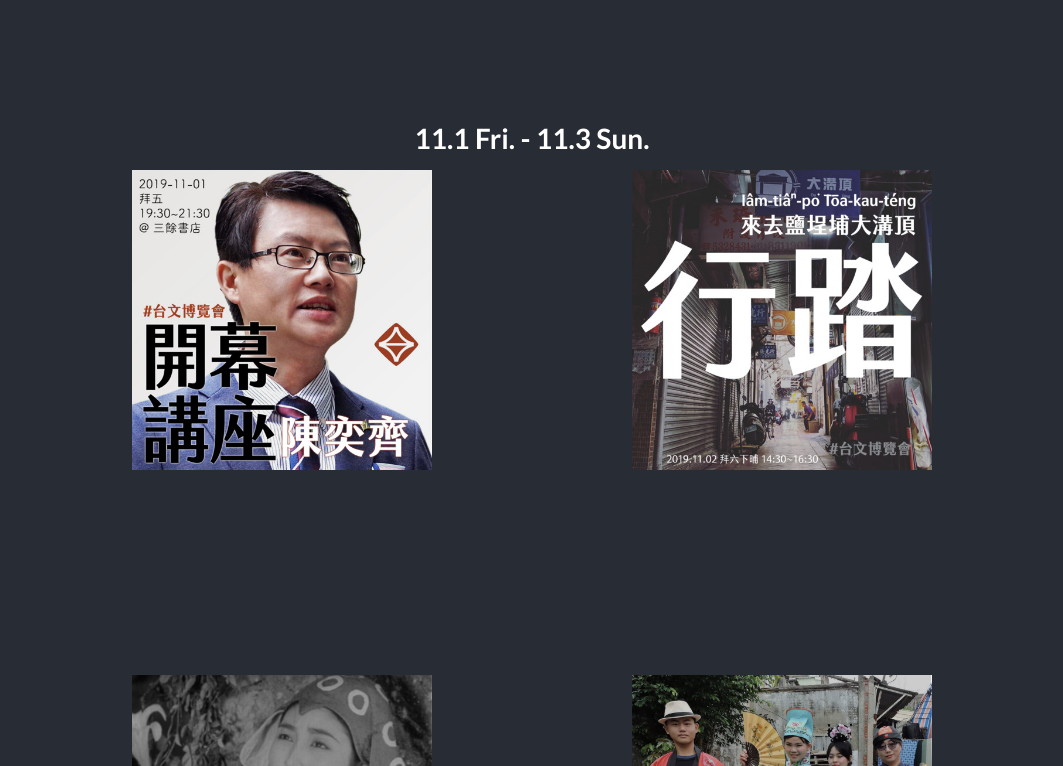
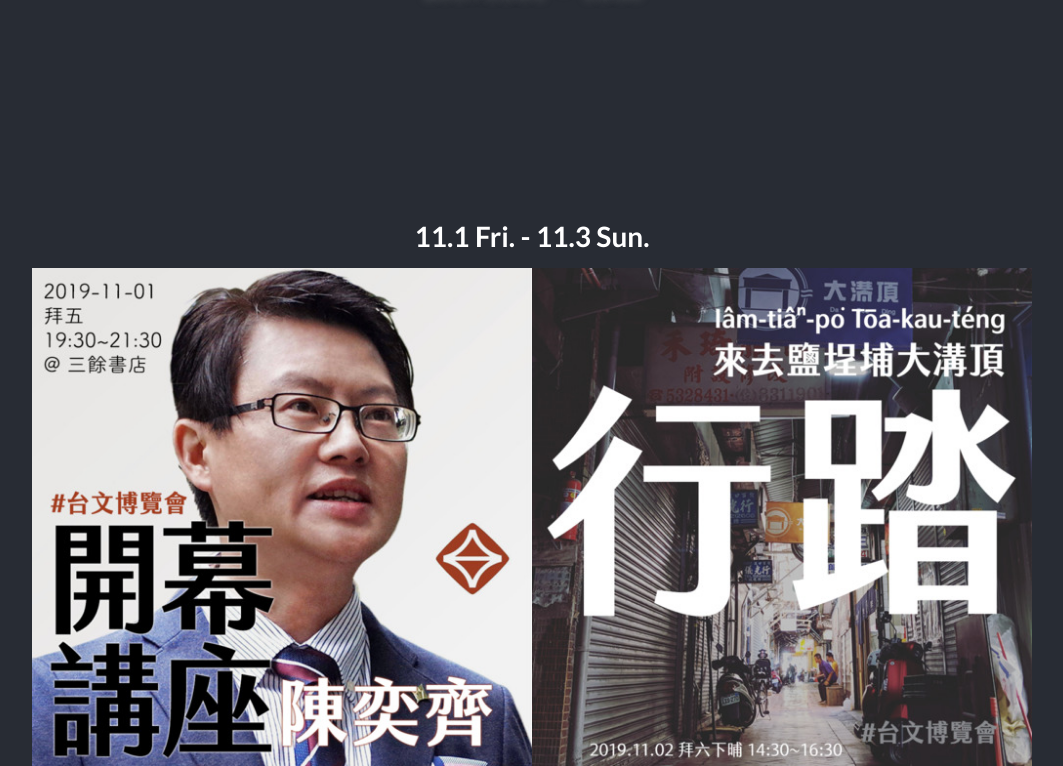
Before and after one commit to TAI-BUN-EXPO/TAI-BUN-EXPO, a React (Create React App) app: page / in a window 1536 px wide. Shown: the part 718-1484 px from the top of the page, without its empty margins (236-1299 px from the left). Built offline with nearby package versions, Linux system fonts and the light colour scheme.

Commit message:
* Ta̍k tsoo margin lî khah hn̄g--leh

```diff
--- a/src/App.js
+++ b/src/App.js
@@ -16,9 +16,6 @@ function App() {
           <div className="ui sub header">
             2019.11.01&nbsp;&nbsp;&nbsp;-&nbsp;&nbsp;&nbsp;11.30</div>
         </h1>
-        <h2 className="ui massive si-ki header">
-
-        </h2>
       </header>
 
       <div className="ui container">
--- a/src/UahTong.css
+++ b/src/UahTong.css
@@ -1,5 +1,5 @@
 .App-tsoo {
-  margin-top: 3rem;
+  margin-top: 5rem;
 }
 
 .App-tsiatbok {
@@ -11,6 +11,9 @@
   .App-tsiatbok {
     width: 500px;
     height: 500px;
+  }
+  .App-tsoo {
+    margin-top: 10rem;
   }
 }
 
--- a/src/UahTong.jsx
+++ b/src/UahTong.jsx
@@ -4,7 +4,7 @@ import './UahTong.css'
 const Too = ({tiunn}) => {
 return(
 	<div className="App-tsiatbok">
-	    <a href={tiunn.bangtsi} className="ui medium tsiatbok image">
+	    <a href={tiunn.bangtsi} className="ui tsiatbok image">
 		    <img src={tiunn.too} alt=''/>
 	    </a>
 	</div>
```
